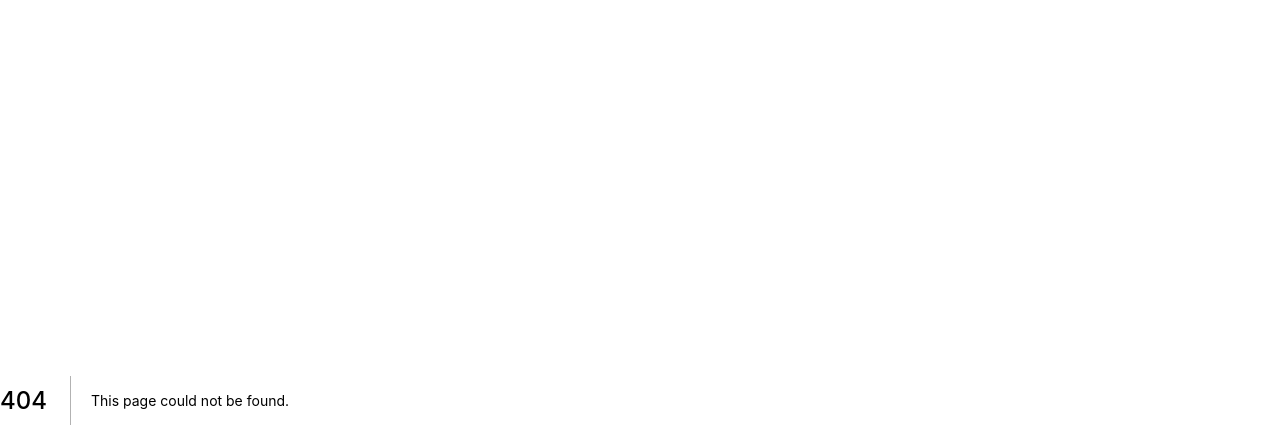
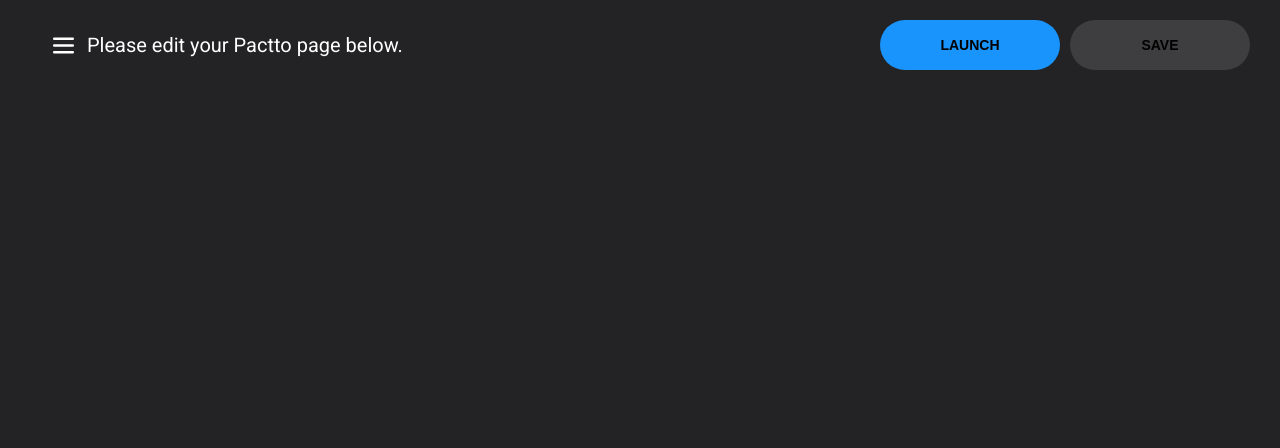
Before and after one commit to iagoPinheiro1401/pactto_challenge, a Next.js app: page /profile in a window 1280 px wide. Before the commit this address had no page. Shown: the top 448 px of the page. Built offline with nearby package versions, Linux system fonts and the light colour scheme.

Commit message:
profile page header created

```diff
--- /dev/null
+++ b/src/components/buttons/LaunchButton.jsx
@@ -0,0 +1,19 @@
+import styled from "styled-components"
+
+const StyledButton = styled.button`
+    background-color: #1994FC;
+    padding: 17px 0;
+    width: 180px;
+    border-radius: 50px;
+    border: none;
+    font-size: 14px;
+    font-weight: 600;
+`
+
+export default function LaunchButton() {
+    return(
+        <StyledButton>
+            LAUNCH
+        </StyledButton>
+    )
+}
--- a/src/components/menu/Menu.jsx
+++ b/src/components/menu/Menu.jsx
@@ -137,7 +137,7 @@ export default function Menu() {
                 <MenuOptions src="/webLinksIcon" path="/webLinks">Web links to created</MenuOptions>
                 <MenuOptions src="/personaIcon" path="/personalInformation">Personal information</MenuOptions>
                 <MenuOptions src="/packagesIcon" path="/packages">Review packages for sale</MenuOptions>
-                <MenuOptions src="/pacttoPagesIcon">Pactto website</MenuOptions>
+                <MenuOptions src="/pacttoPagesIcon" path="/profile">Pactto website</MenuOptions>
                 <MenuOptions src="/referenceIcon">Reference video library</MenuOptions>
                 <MenuOptions src="/subscriptionIcon">Subscription</MenuOptions>
                 <MenuOptions src="/settingsIcon">Review settings</MenuOptions>
--- /dev/null
+++ b/src/pages/profile.jsx
@@ -0,0 +1,76 @@
+import styled from "styled-components"
+import { List } from "@phosphor-icons/react"
+
+import LaunchButton from "@/components/buttons/LaunchButton"
+import TextBig from "@/components/tipography/textBig/TextBig"
+
+import { useMenu } from "@/hooks/useMenu"
+
+const Container = styled.div`
+    display: flex;
+    flex-direction: column;
+    width: 100%;
+    padding: 140px 0 50px 0;
+    margin-left: ${props => props.isMenuOpen ? "400px" : "20px"};
+`
+
+const ButtonsAndMenuContainer = styled.header`
+    display: flex;
+    align-items: center;
+    justify-content: ${props => (props.show ? 'end' : 'space-between')};
+    gap: 10px;
+    width: 100%;
+    padding: 20px 0 20px 30px;
+    position: fixed;
+    top: 0;
+    z-index: 10000;
+    background-color: ${props => props.theme.colors.primary};
+`
+
+const MenuAndTextContainer = styled.div`
+    display: flex;
+    align-items: center;
+    gap: 10px;
+`
+
+const ButtonContainer = styled.div`
+    display: flex;
+    gap: 10px;
+    margin-right: ${props => props.isMenuOpen ? "400px" : "0"};
+    justify-content: end;
+    padding: 0 50px;
+`
+
+const StyledList = styled(List)`
+  cursor: pointer;
+  display: ${props => (props.show ? 'block' : 'none')};
+`
+
+const DisabledButton = styled.button`
+    background-color: #3E3D3F;
+    padding: 17px 0;
+    width: 180px;
+    border-radius: 50px;
+    border: none;
+    font-size: 14px;
+    font-weight: 600;
+`
+
+export default function Profile() {
+    const { isMenuOpen, toggleMenu } = useMenu()
+
+    return(
+        <Container isMenuOpen={isMenuOpen}>
+            <ButtonsAndMenuContainer>
+                <MenuAndTextContainer>
+                    <StyledList show={!isMenuOpen} onClick={toggleMenu} size={27} color="#ffff" weight="bold"/>
+                    <TextBig>Please edit your Pactto page below.</TextBig>
+                </MenuAndTextContainer>
+                <ButtonContainer isMenuOpen={isMenuOpen}>
+                    <LaunchButton />
+                    <DisabledButton>SAVE</DisabledButton>
+                </ButtonContainer>
+            </ButtonsAndMenuContainer>
+        </Container>
+    )
+}
```
